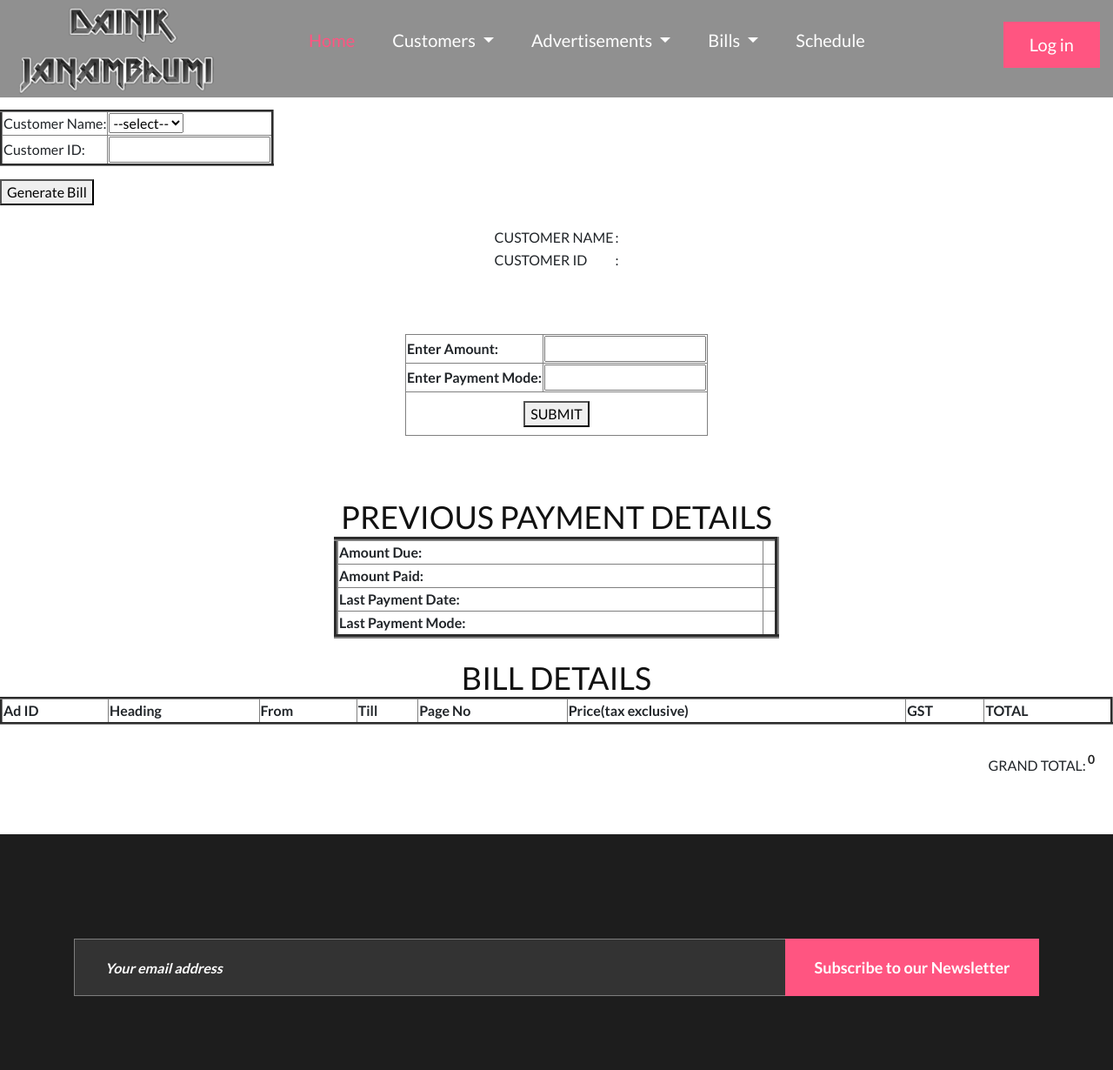
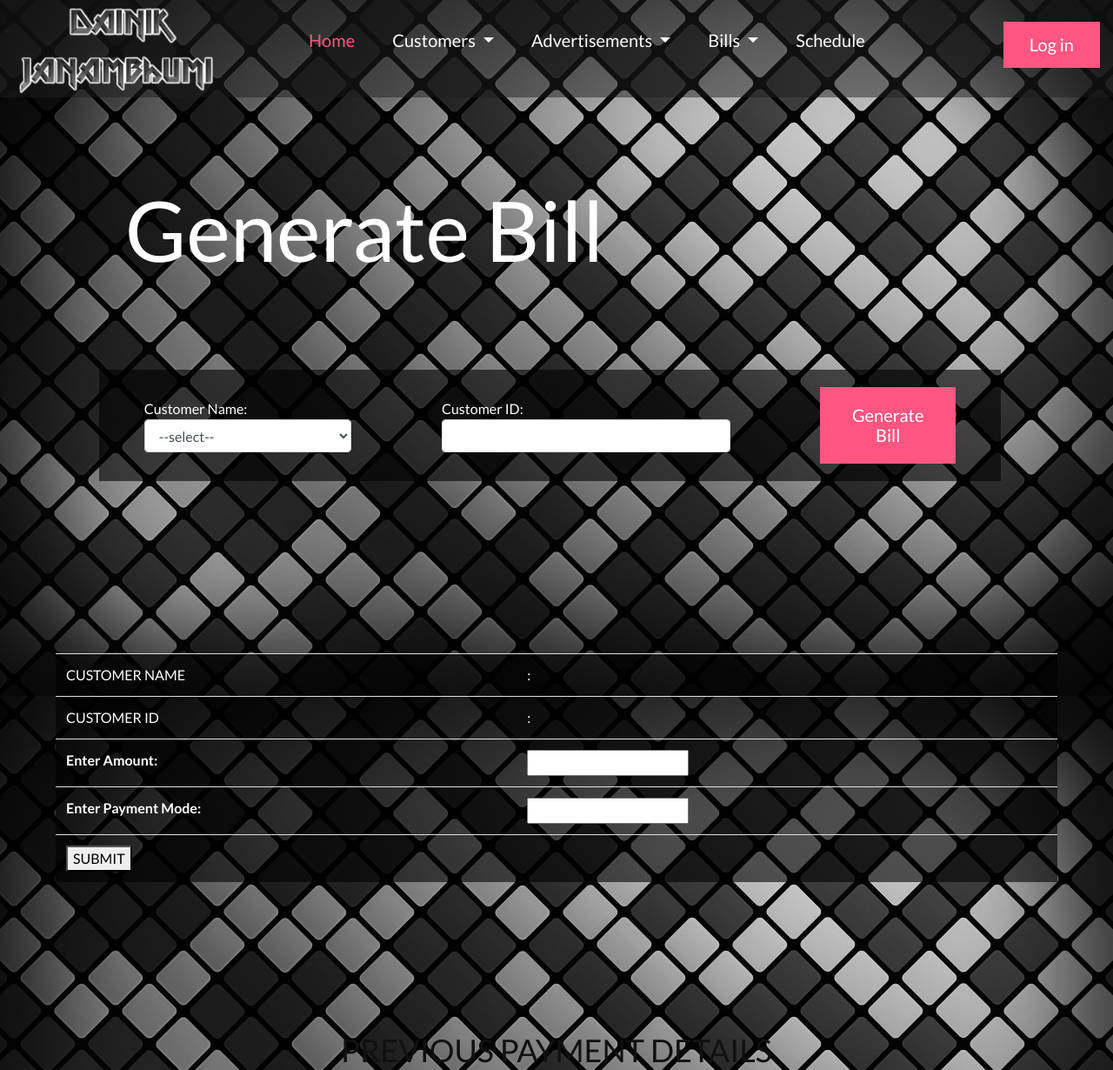
Before and after one commit to Jaspreet8843/Ads_management, a Django app: page /pay_bills in a window 1280 px wide. Shown: the top 1230 px of the page at 87% size. Run offline with Django 3.2, Linux system fonts and the light colour scheme; data that the repository does not hold is empty; parts of the project's set-up code (start-up, migrations or seed data) failed here and were passed over; some libraries are stand-ins or nearby versions.

Commit message:
pay_bills incomplete

```diff
--- a/template/pay_bills.html
+++ b/template/pay_bills.html
@@ -1,29 +1,46 @@
 {% extends "localsdirectory/base.html" %}
+{% load static from static %}
 {% block content %}
+<style>
+    th, td {
+  padding: 20px 5%;
+  text-align: left;
+</style>
+<section class="hero-section set-bg " data-setbg="{% static 'img/bg.jpg' %}"
+         style="height:auto; color:#ffffff; padding:5% 5%; background-size:100%;">
     <div style="padding-top:8%; padding-bottom:8%;">
+        <div class="hero-text">
+        <h1 style="color: white; margin:50px 0px 80px 80px;">
+                        Generate Bill
+                    </h1>
+        </div>
         <br>
-<table>
 
-    <table border="3">
+        <table class="table-hover"
+               style="text-align:center; background-color:rgba(0,0,0,0.6); margin:0px 50px 50px 50px;"
+               width="90%;table-layout:fixed;">
             <form method="post"> {% csrf_token %}
                 <tr>
-                <td>Customer Name:</td>
-                <td><select id="customer_name" name="customer_name" onchange="myfunct(this)">
+                    <td width="33%">Customer Name:
+                        <select class="form-control" id="customer_name" name="customer_name" onchange="myfunct(this)">
                         <option>--select--</option>
                         {% for c in cust %}
                         <option value={{c.cust_id}}>{{c.cust_name}}</option>
                         {% endfor %}
-                </select><br></td>
-            </tr>
-            <tr>
-                <td>Customer ID:</td>
-                <td><input id="customer_id" name="customer_id" type="text"><br></td>
+                        </select>
+                    </td>
+                    <td>Customer ID:<input class="form-control" id="customer_id" name="customer_id" type="text"></td>
+                    <td width="25%">
+                        <button class="primary-btn" style="font-size:20px; padding:20px 20px; border: 1px solid #FF5581;" type="submit">
+                            Generate Bill
+                        </button>
+                    </td>
                 </tr>
         </table>
             <p></p>
-    <button type="submit">Generate Bill</button>
             </form><br><br>
-    <table align="center">
+        <form action="pay_bills/{{bill.0.cust_id}}" method="POST">
+            <table align="center" width="400px" class="table table-hover" id="result" style=" padding:0px; margin:100px auto; background-color:rgba(0,0,0,0.6);">
                 <tr>
                     <td>CUSTOMER NAME</td>
                     <td>: {{bill.0.cust_name}}</td>
@@ -32,12 +49,7 @@
                     <td>CUSTOMER ID</td>
                     <td>: {{bill.0.cust_id}}</td>
                 </tr>
-    </table>
-    <br>
-    <br><br>
-    <form action="pay_bills/{{bill.0.cust_id}}" method="POST">
                 {% csrf_token %}
-        <table align="center" border="1">
                     <tr>
                         <th>
                             Enter Amount:
@@ -55,7 +67,9 @@
                         </td>
                     </tr>
                     <tr>
-                <td height="50px" colspan="2" align="center"><button type="submit">SUBMIT</button></td>
+                        <td align="center" colspan="2" height="50px">
+                            <button type="submit">SUBMIT</button>
+                        </td>
                     </tr>
                 </table>
             </form>
@@ -133,7 +147,7 @@
 
     </div>
 
-
+</section>
 <script>
     window.onload=grand;
     function myfunct(obj)
@@ -153,5 +167,7 @@
     }
 
 
+
+
 </script>
 {% endblock %}
```
Lines whose indentation alone changed are shown as unchanged.
